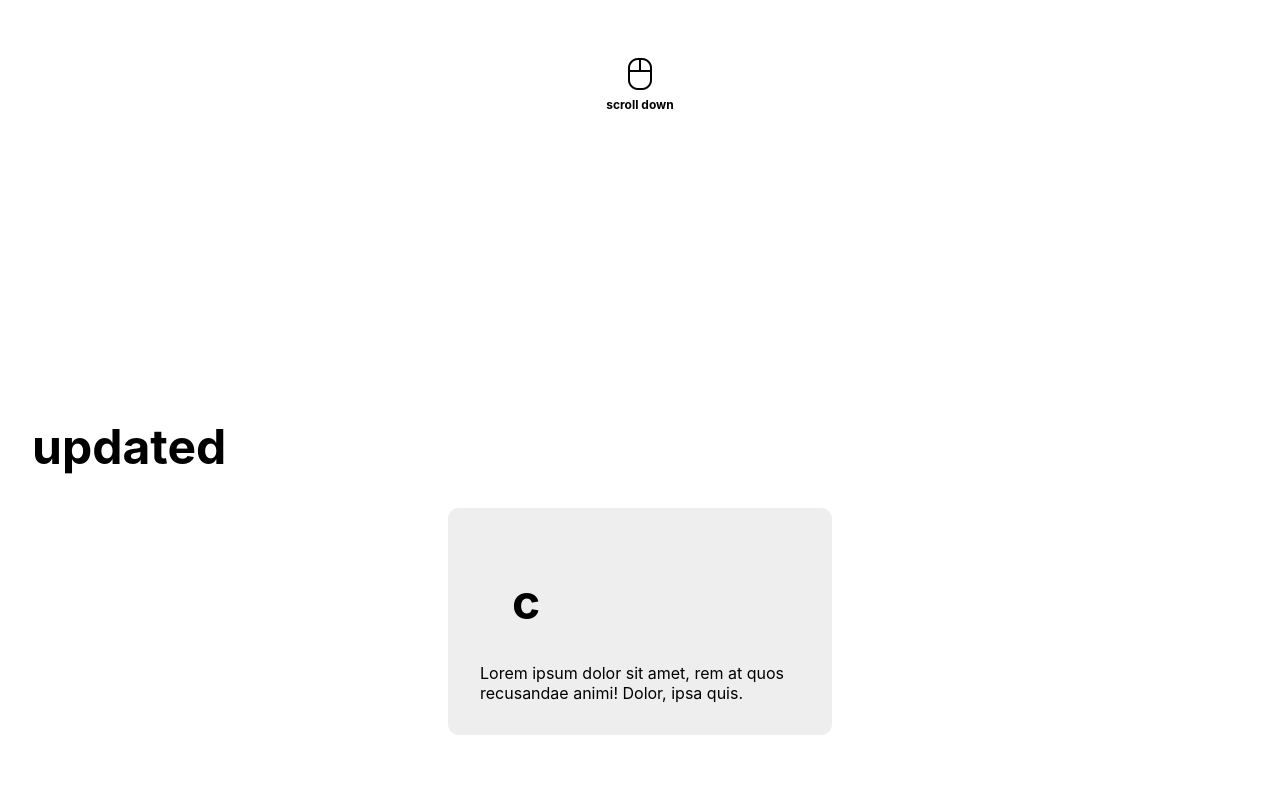
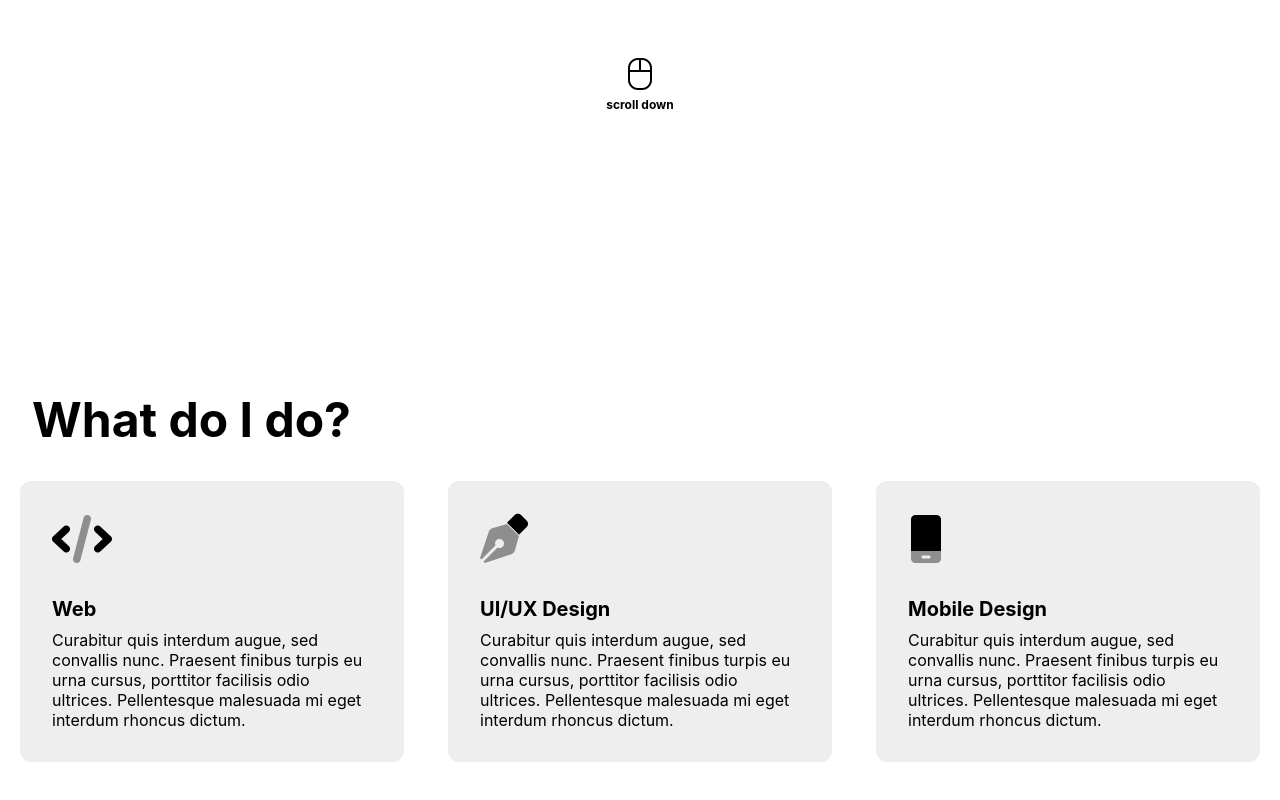
Before and after one commit to TheStider007/TheStider007.github.io, a plain HTML site: page index.html in a window 1280 px wide. Shown: the part 674-1474 px from the top of the page. Drawn offline with nearby package versions, Linux system fonts and the light colour scheme.

Commit message:
Update index.html

```diff
--- a/index.html
+++ b/index.html
@@ -3,7 +3,7 @@
 <head>
     <meta charset="UTF-8">
     <link rel="stylesheet" href="css/styles.css">
-    <title>Portfolio</title>
+    <title>Port</title>
 </head>
 <body>
     <div class="custom-cursor"></div>
@@ -16,11 +16,11 @@
     </div>
     <header>
         <div class="navbar">
-            <div class="logo"><a href="/" class="hoverable">Lahcen Aharouane</a></div>
+            <div class="logo"><a href="index.html" class="hoverable">Lahcen Aharouane</a></div>
             <div class="links">
                 <ul>
                     <li class="link"><a href="#" class="active hoverable">Introduction</a></li>
-                    <li class="link"><a href="facebook.com" class="hoverable">Projects</a></li>
+                    <li class="link"><a href="#" class="hoverable">Projects</a></li>
                     <li class="link"><a href="#" class="hoverable">Socials</a></li>
                 </ul>
                 <div class="switch">
@@ -49,16 +49,44 @@
     </section>
     <section>
         <div class="skills">
-            <h1>updated</h1>
+            <h1>What do I do?</h1>
             <div class="cards">
                 <div class="card">
-                    <h1>c</h1>
-                    <p>Lorem ipsum dolor sit amet, rem at quos recusandae animi! Dolor, ipsa quis.</p>
+                    <i class="fa-duotone fa-code"></i>
+                    <h3>Web</h3>
+                    <p>
+                        Curabitur quis interdum augue, sed convallis
+                        nunc. Praesent finibus turpis eu urna cursus,
+                        porttitor facilisis odio ultrices. Pellentesque
+                        malesuada mi eget interdum rhoncus dictum.
+                    </p>
+                </div>
+                <div class="card">
+                    <i class="fa-duotone fa-pen-nib"></i>
+                    <h3>UI/UX Design</h3>
+                    <p>
+                        Curabitur quis interdum augue, sed convallis
+                        nunc. Praesent finibus turpis eu urna cursus,
+                        porttitor facilisis odio ultrices. Pellentesque
+                        malesuada mi eget interdum rhoncus dictum.
+                    </p>
+                </div>
+                <div class="card">
+                    <i class="fa-duotone fa-mobile"></i>
+                    <h3>Mobile Design</h3>
+                    <p>
+                        Curabitur quis interdum augue, sed convallis
+                        nunc. Praesent finibus turpis eu urna cursus,
+                        porttitor facilisis odio ultrices. Pellentesque
+                        malesuada mi eget interdum rhoncus dictum.
+                    </p>
                 </div>
             </div>
         </div>
     </section>
     <script src="https://cdnjs.cloudflare.com/ajax/libs/gsap/3.9.1/gsap.min.js"></script>
+    <script src="https://cdnjs.cloudflare.com/ajax/libs/gsap/3.9.1/ScrollTrigger.min.js"></script>
     <script src="javascript/app.js"></script>
+    <script src="javascript/Animations.js"></script>
 </body>
 </html>
```
